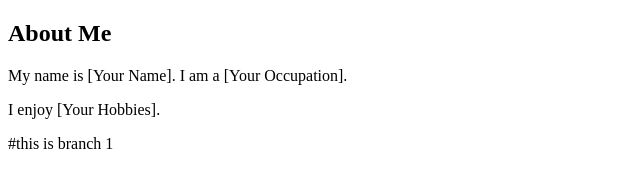
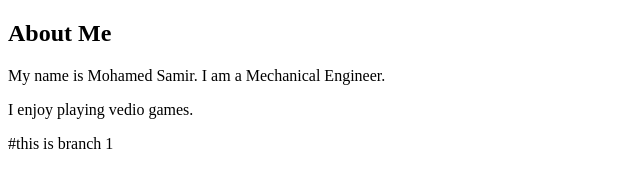
Before and after one commit to Mido1ggg/sprints_ai, a plain HTML site: page aboutMe.HTML in a window 1280 px wide. Shown: the whole page, without its empty margins (0-640 px from the left). Drawn offline with Linux system fonts and the light colour scheme.

Commit message:
adding my info

```diff
--- a/aboutMe.HTML
+++ b/aboutMe.HTML
@@ -5,8 +5,8 @@
 </head>
 <body>
     <h2>About Me</h2>
-    <p>My name is [Your Name]. I am a [Your Occupation].</p>
-    <p>I enjoy [Your Hobbies].</p>
+    <p>My name is Mohamed Samir. I am a Mechanical Engineer.</p>
+    <p>I enjoy playing vedio games.</p>
 </body>
 </html>
 
```
